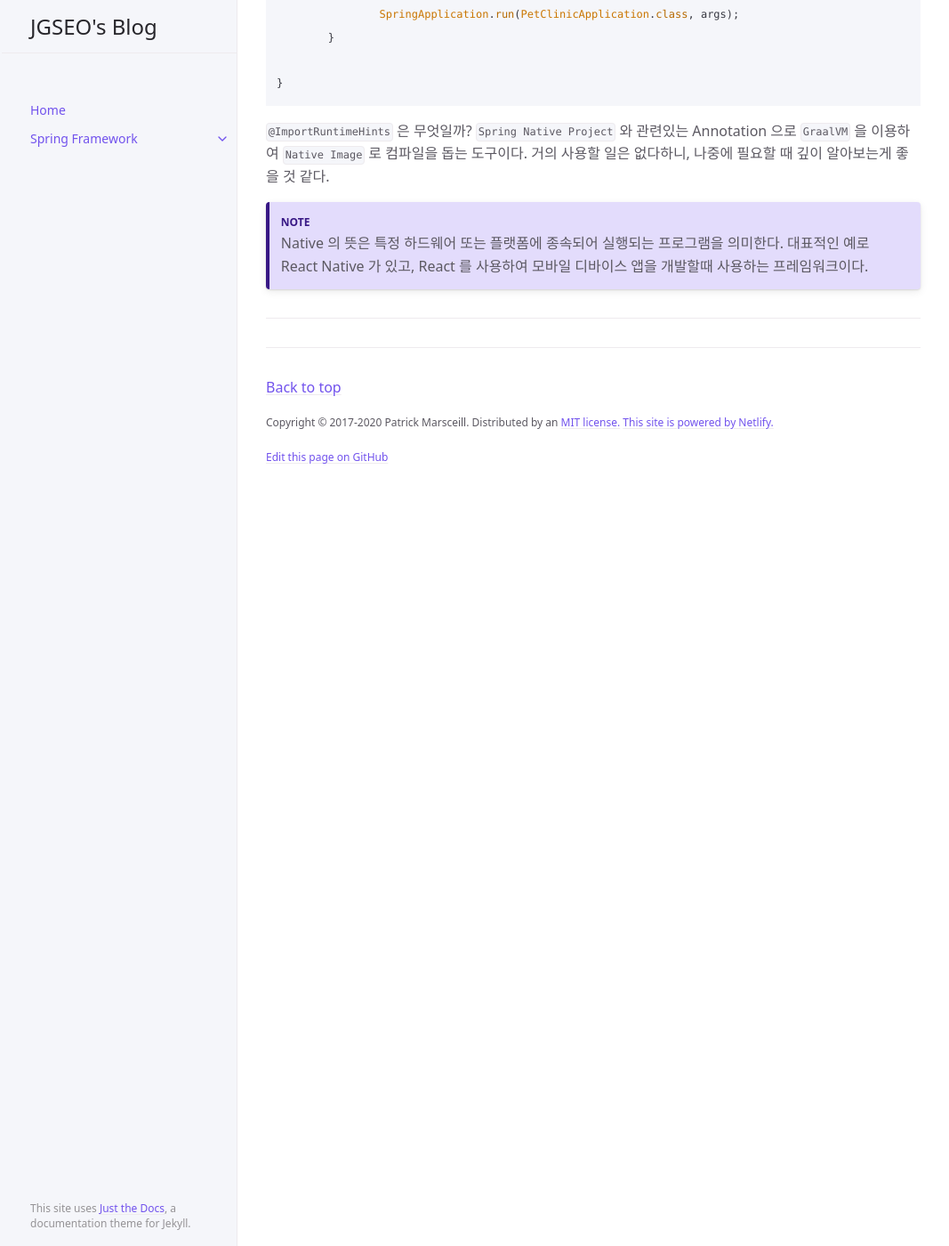
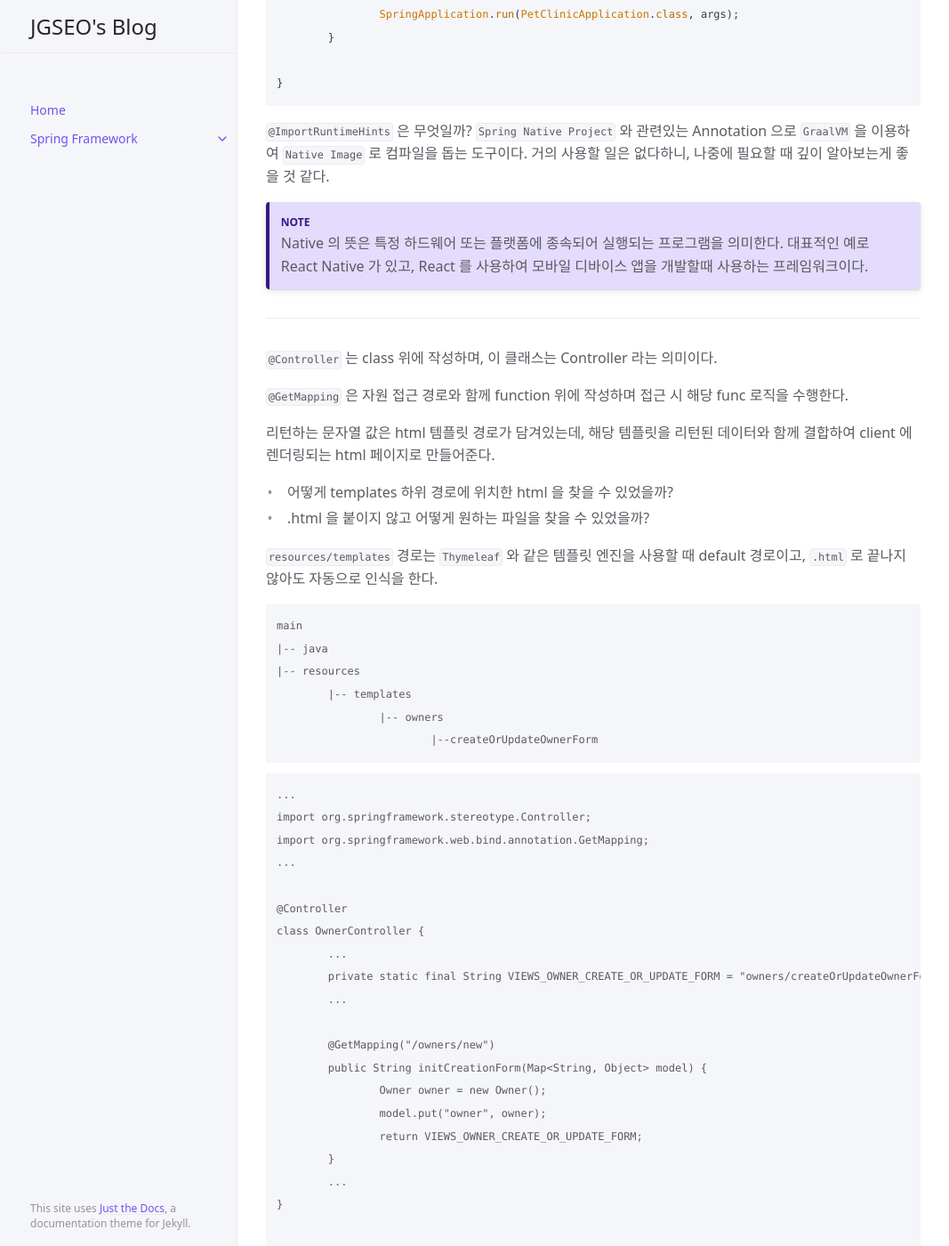
Before and after one commit to jooyg62/jooyg62.github.io, a Jekyll site: the page built from docs/Spring Framework/BasicLearning.md, in a window 1280 px wide and 1400 px high, scrolled down 774 px. Shown: the whole window at 89% size, without its empty margins (105-1172 px from the left). Built offline with Jekyll 4.4.1, drawn with Linux system fonts in a browser that asks for light colours; cached includes are drawn as plain includes; some of the changed text lies outside the part shown.

Commit message:
@Controller, @GetMapping 학습

````diff
--- a/docs/Spring Framework/Annotation.md
+++ b/docs/Spring Framework/BasicLearning.md
@@ -46,3 +46,45 @@ public class PetClinicApplication {
 > Native 의 뜻은 특정 하드웨어 또는 플랫폼에 종속되어 실행되는 프로그램을 의미한다. 대표적인 예로 React Native 가 있고, React 를 사용하여 모바일 디바이스 앱을 개발할때 사용하는 프레임워크이다.
 
 ---
+`@Controller` 는 class 위에 작성하며, 이 클래스는 Controller 라는 의미이다.
+
+`@GetMapping` 은 자원 접근 경로와 함께 function 위에 작성하며 접근 시 해당 func 로직을 수행한다.
+
+리턴하는 문자열 값은 html 템플릿 경로가 담겨있는데, 해당 템플릿을 리턴된 데이터와 함께 결합하여 client 에 렌더링되는 html 페이지로 만들어준다.
+
+- 어떻게 templates 하위 경로에 위치한 html 을 찾을 수 있었을까?
+- .html 을 붙이지 않고 어떻게 원하는 파일을 찾을 수 있었을까?
+
+`resources/templates` 경로는 `Thymeleaf` 와 같은 템플릿 엔진을 사용할 때 default 경로이고, `.html` 로 끝나지 않아도 자동으로 인식을 한다.
+
+```
+main
+|-- java
+|-- resources
+	|-- templates
+		|-- owners
+			|--createOrUpdateOwnerForm
+```
+
+```
+...
+import org.springframework.stereotype.Controller;
+import org.springframework.web.bind.annotation.GetMapping;
+...
+
+@Controller
+class OwnerController {
+	...
+	private static final String VIEWS_OWNER_CREATE_OR_UPDATE_FORM = "owners/createOrUpdateOwnerForm";
+	...
+
+	@GetMapping("/owners/new")
+	public String initCreationForm(Map<String, Object> model) {
+		Owner owner = new Owner();
+		model.put("owner", owner);
+		return VIEWS_OWNER_CREATE_OR_UPDATE_FORM;
+	}
+	...
+}
+
+```
````
Also changed, not shown: other parts of docs/Spring Framework/BasicLearning.md (+2 -2 lines), 6 other files.
